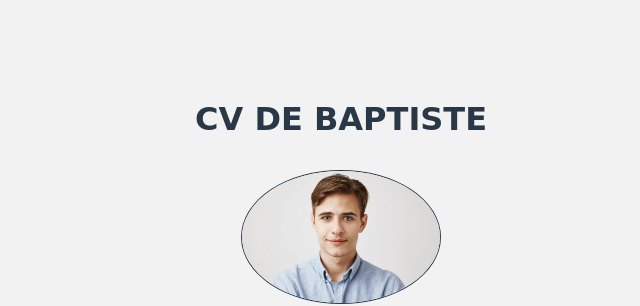
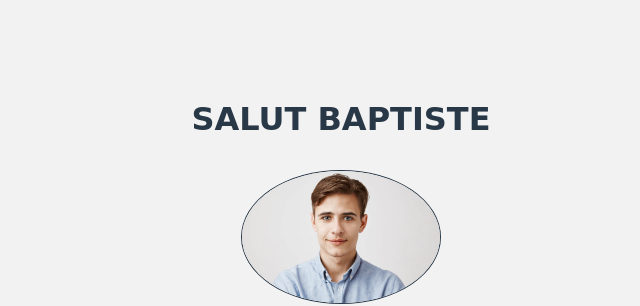
Before and after one commit to BaptisteMonsel/MyWebSite, a plain HTML site: page cv.html in a window 1280 px wide. Shown: the top 306 px of the page, 299-939 px from the left. Drawn offline with Linux system fonts and the light colour scheme.

Commit message:
Salut baptiste

```diff
--- a/cv.html
+++ b/cv.html
@@ -9,7 +9,7 @@
 </head>
 <body id="main">
   <header>
-    <h1>CV de Baptiste</h1>
+    <h1>Salut Baptiste</h1>
   </header>
   <article class="photodemoi">
     <img src="photodemoi.png" alt="Photo de profile">
```
